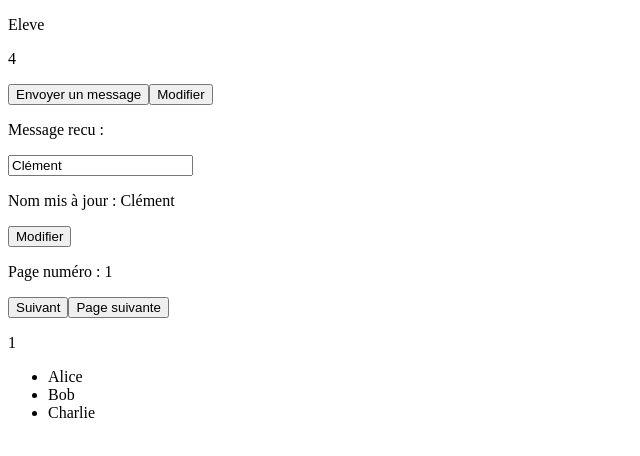
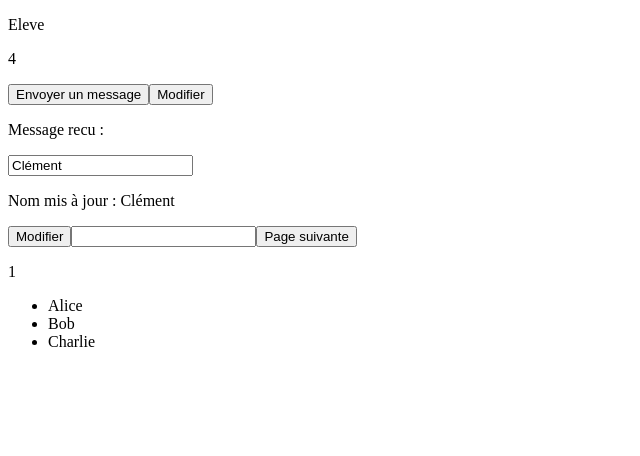
Before and after one commit to ClementHamonDev/Formation-Angular, an Angular app in the folder Formation-Angular/: page / in a window 1280 px wide. Shown: the top 456 px of the page, without its empty margins (0-640 px from the left). Built offline with nearby package versions, Linux system fonts and the light colour scheme.

Commit message:
correction exercice

```diff
--- a/Formation-Angular/src/pagination/pagination.component.html
+++ b/Formation-Angular/src/pagination/pagination.component.html
@@ -1 +1 @@
-<p>pagination works!</p>
+<input value="page" type=number (input)="pageChanged($event)" />
--- a/Formation-Angular/src/pagination/pagination.component.ts
+++ b/Formation-Angular/src/pagination/pagination.component.ts
@@ -3,9 +3,14 @@ import { Component, model } from '@angular/core';
 @Component({
   selector: 'app-pagination',
   imports: [],
-  template: '<p>Page numéro : {{page()}}</p> <button (click)="page.set(page() + 1)">Suivant</button>',
+  templateUrl: './pagination.component.html',
   styleUrl: './pagination.component.css'
 })
 export class PaginationComponent {
   page = model(1);
+
+  pageChanged(event : Event){
+    let newValue: number  = parseInt((event.target as HTMLInputElement).value);
+    this.page.set(newValue);
+  }
 }
```
